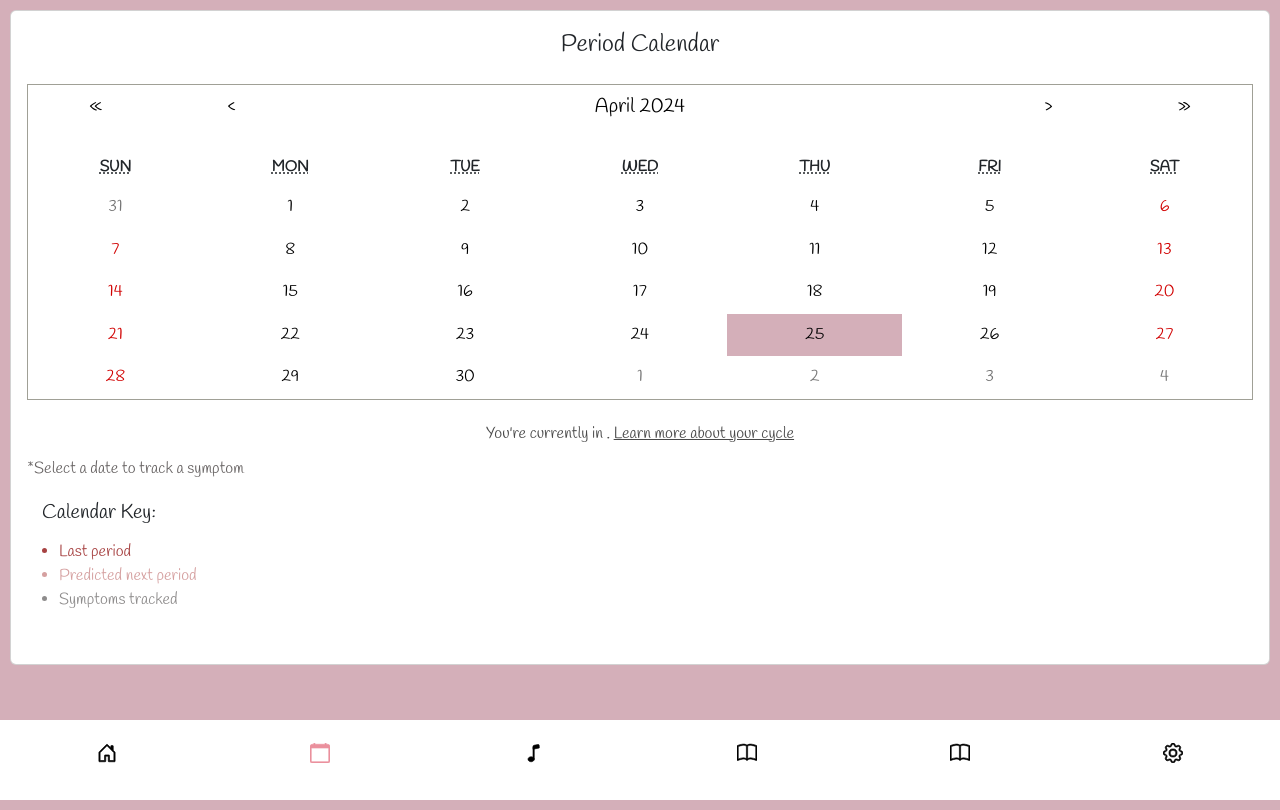
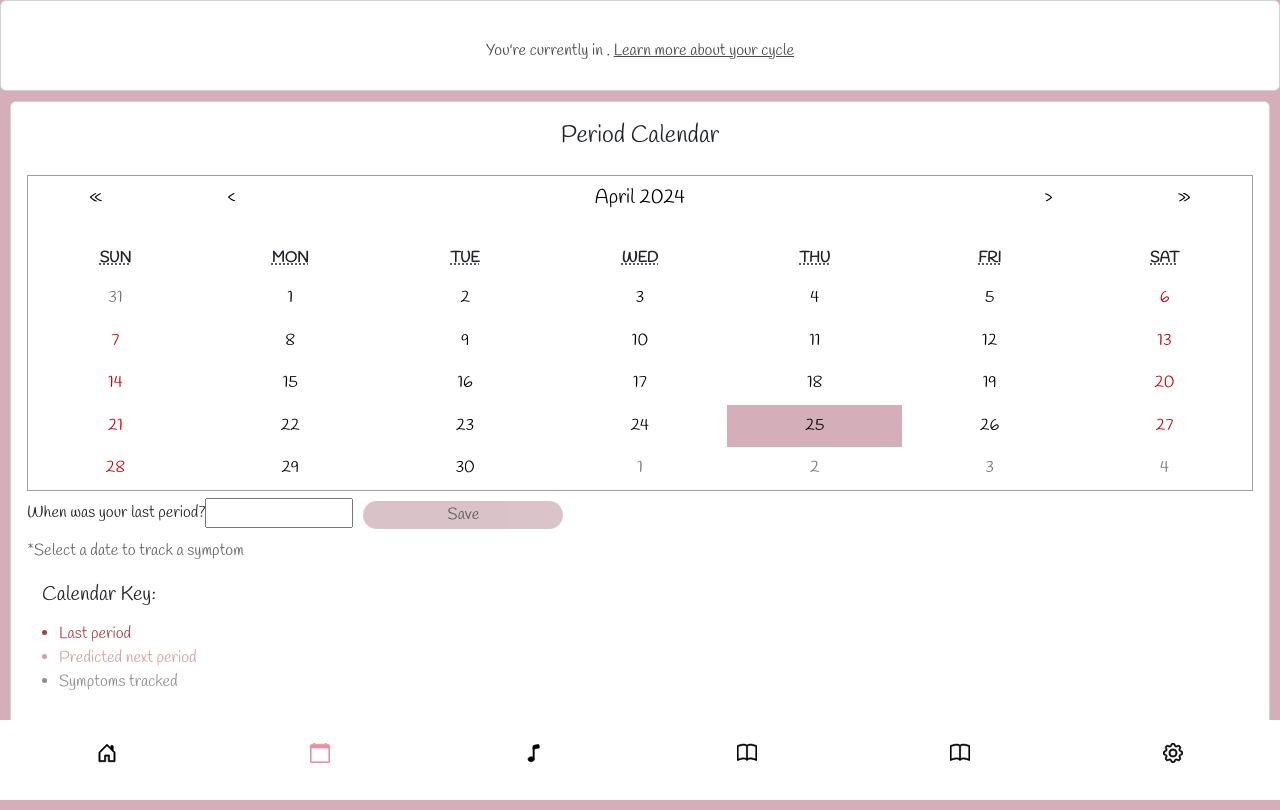
Before and after one commit to paceuniversity/team3spring2024, a React (Create React App) app in the folder moonflo/: page /calendar in a window 1280 px wide. Built offline with nearby package versions, Linux system fonts and the light colour scheme.

Commit message:
added last period feature

```diff
--- a/moonflo/src/Calendar.css
+++ b/moonflo/src/Calendar.css
@@ -180,3 +180,12 @@ body{
 .calendar-key-list{
   margin-top: 0px;
 }
+
+.last-period-btn{
+  margin: 10px;
+  border-radius: 15px;
+  padding: 2px;
+  background:#c6a4ac!important;
+  border:none;
+  color: black !important;
+}
--- a/moonflo/src/pages/calendar.js
+++ b/moonflo/src/pages/calendar.js
@@ -1,13 +1,14 @@
 import React, { useState, useEffect } from 'react';
 import Calendar from 'react-calendar';
 import 'react-calendar/dist/Calendar.css';
-import { Card } from 'react-bootstrap';
+import { Card, Button, Form } from 'react-bootstrap'; // Import Button from react-bootstrap
 import '../Calendar.css';
 import NavBar from '../components/NavBar';
-import { ref, get, onValue, off } from 'firebase/database';
+import { ref, get, set, onValue, off, update } from 'firebase/database';
 import { database, auth } from '../FirebaseConfig';
 import SymptomTracker from '../components/Symptoms';
 import { Link } from 'react-router-dom';
+import ReactDatePicker from 'react-datepicker';
 
 const PeriodCalendar = () => {
   const [date, setDate] = useState(new Date());
@@ -17,8 +18,15 @@ const PeriodCalendar = () => {
   const [showSymptomTracker, setShowSymptomTracker] = useState(false);
   const [currentPhase, setCurrentPhase] = useState('');
   const [trackedSymptomDates, setTrackedSymptomDates] = useState([]);
-  const currentUser = auth.currentUser;
+  const [currentUser, setCurrentUser] = useState(null);
+  const [lastPeriodStartDate, setLastPeriodStartDate] = useState(new Date());
+  const [userInfo, setUserInfo] = useState(null);
+  const [saving, setSaving] = useState(false); // State to manage saving state
 
+  useEffect(() => {
+    const user = auth.currentUser;
+    setCurrentUser(user);
+  }, []);
 
   useEffect(() => {
     if (currentUser) {
@@ -28,11 +36,11 @@ const PeriodCalendar = () => {
         .then((snapshot) => {
           if (snapshot.exists()) {
             const userInfo = snapshot.val();
+            setUserInfo(userInfo);
             const lastPeriodDateString = userInfo.lastPeriod;
+            setLastPeriodStartDate(new Date(lastPeriodDateString));
             const cycleLength = parseInt(userInfo.cycleLength);
             const periodLength = parseInt(userInfo.periodLength);
-
-            console.log("Retrieved user info:", userInfo);
 
             if (lastPeriodDateString && cycleLength > 0 && periodLength > 0) {
               const lastPeriodDate = new Date(lastPeriodDateString);
@@ -57,29 +65,24 @@ const PeriodCalendar = () => {
               }
               setLastPeriodDates(lastPeriodDates);
 
-              // cal for period phase
               const calculateCurrentPhase = (cycleLength) => {
                 if (lastPeriodDates.length > 0 && cycleLength > 0) {
                   const today = new Date();
                   const lastPeriodDate = lastPeriodDates[lastPeriodDates.length - 1];
                   const daysSinceLastPeriod = Math.round((today - lastPeriodDate) / (1000 * 60 * 60 * 24));
-
-                  // Calculate the day within the cycle
                   const dayWithinCycle = (daysSinceLastPeriod % cycleLength) + 1;
 
-                  // Define the phases based on the day within the cycle
                   if (dayWithinCycle <= periodLength) {
-                    setCurrentPhase('Menstruation'); // Menstruation phase
+                    setCurrentPhase('Menstruation');
                   } else if (dayWithinCycle <= cycleLength - 14) {
-                    setCurrentPhase('Ovulation'); // Ovulation phase
+                    setCurrentPhase('Ovulation');
                   } else if (dayWithinCycle <= cycleLength - 4) {
-                    setCurrentPhase('Luteal Phase'); // Luteal phase
+                    setCurrentPhase('Luteal Phase');
                   } else {
-                    setCurrentPhase('Follicular Phase'); // Follicular phase
+                    setCurrentPhase('Follicular Phase');
                   }
                 }
               };
-              // updates the current phase based on user input from firebase
               calculateCurrentPhase(cycleLength);
             } else {
               console.warn('Missing or invalid data for period calculations');
@@ -99,11 +102,9 @@ const PeriodCalendar = () => {
         }
       };
 
-      // Listen for changes to symptom data
       onValue(userSymptomsRef, handleSymptomData);
 
       return () => {
-        // Stop listening for changes when the component unmounts
         off(userSymptomsRef, handleSymptomData);
       };
     }
@@ -111,7 +112,6 @@ const PeriodCalendar = () => {
 
   useEffect(() => {
     if (showSymptomTracker) {
-      // Fetch symptom data again if the SymptomTracker is shown
       const userSymptomsRef = ref(database, `users/${currentUser.uid}/symptoms`);
       get(userSymptomsRef)
         .then((snapshot) => {
@@ -148,6 +148,37 @@ const PeriodCalendar = () => {
     }
   };
 
+  const handleSave = () => {
+    setSaving(true);
+
+    const userRef = ref(database, `users/${currentUser.uid}`);
+    const updates = { lastPeriod: selectedDate.toDateString() };
+    update(userRef, updates)
+      .then(() => {
+        console.log('Last period start date updated successfully!');
+        updatePredictedDates(selectedDate, parseInt(userInfo.cycleLength), parseInt(userInfo.periodLength));
+        setSaving(false);
+      })
+      .catch((error) => {
+        console.error('Error updating last period:', error);
+        setSaving(false);
+      });
+  };
+
+  const updatePredictedDates = (lastPeriodDate, cycleLength, periodLength) => {
+    const predictedStartDate = new Date(lastPeriodDate);
+    predictedStartDate.setDate(predictedStartDate.getDate() + cycleLength);
+
+    const predictedDates = [];
+    for (let i = 0; i < periodLength; i++) {
+      const predictedDate = new Date(predictedStartDate);
+      predictedDate.setDate(predictedStartDate.getDate() + i);
+      predictedDates.push(predictedDate);
+    }
+
+    setPredictedPeriodDates(predictedDates);
+  };
+
   const handleCloseSymptomTracker = () => {
     setShowSymptomTracker(false);
     setSelectedDate(null);
@@ -155,6 +186,13 @@ const PeriodCalendar = () => {
 
   return (
     <div className="parent-calendar-container">
+      <Card>
+        <Card.Body>
+          <div className="current-phase">
+             <p>You're currently in <span style={{ fontWeight: 'bold', color: 'maroon', fontSize: '18px' }}>{currentPhase}</span>. <Link to="/periodInfo">Learn more about your cycle</Link></p>
+          </div>
+          </Card.Body>
+      </Card>
       <Card className="calendar">
         <Card.Title className="title">Period Calendar</Card.Title>
         <Card.Body>
@@ -167,9 +205,12 @@ const PeriodCalendar = () => {
               onClickDay={handleDateClick}
             />
           </div>
-          <div className="current-phase">
-             <p>You're currently in <span style={{ fontWeight: 'bold', color: 'maroon', fontSize: '18px' }}>{currentPhase}</span>. <Link to="/periodInfo">Learn more about your cycle</Link></p>
-          </div>
+
+          <label>When was your last period?</label>
+          <ReactDatePicker selected={selectedDate} onChange={(date) => setSelectedDate(date)} />
+          <Button className="last-period-btn" onClick={handleSave} disabled={!selectedDate || saving}>
+            {saving ? 'Saving...' : 'Save'}
+          </Button>
 
           <p className="caption">*Select a date to track a symptom</p>
           <h5 className="calendar-key">Calendar Key:</h5>
```
